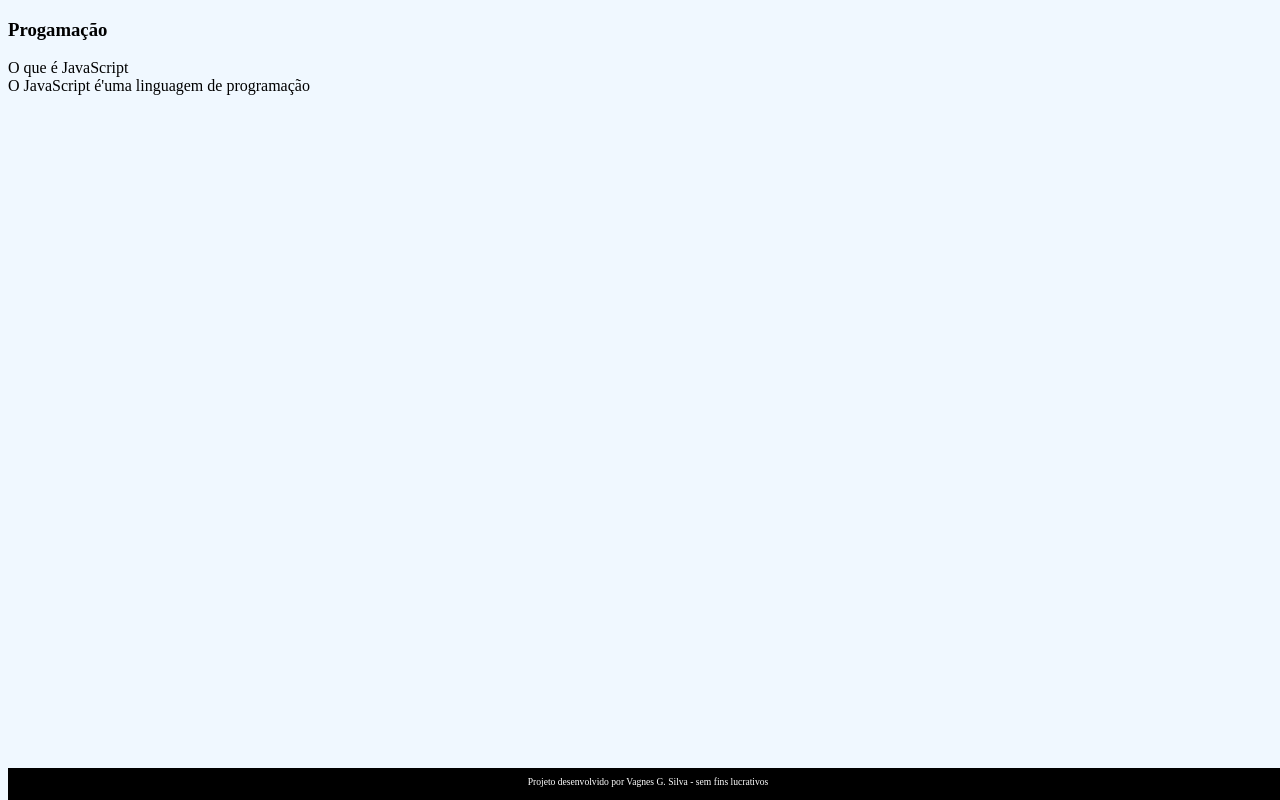
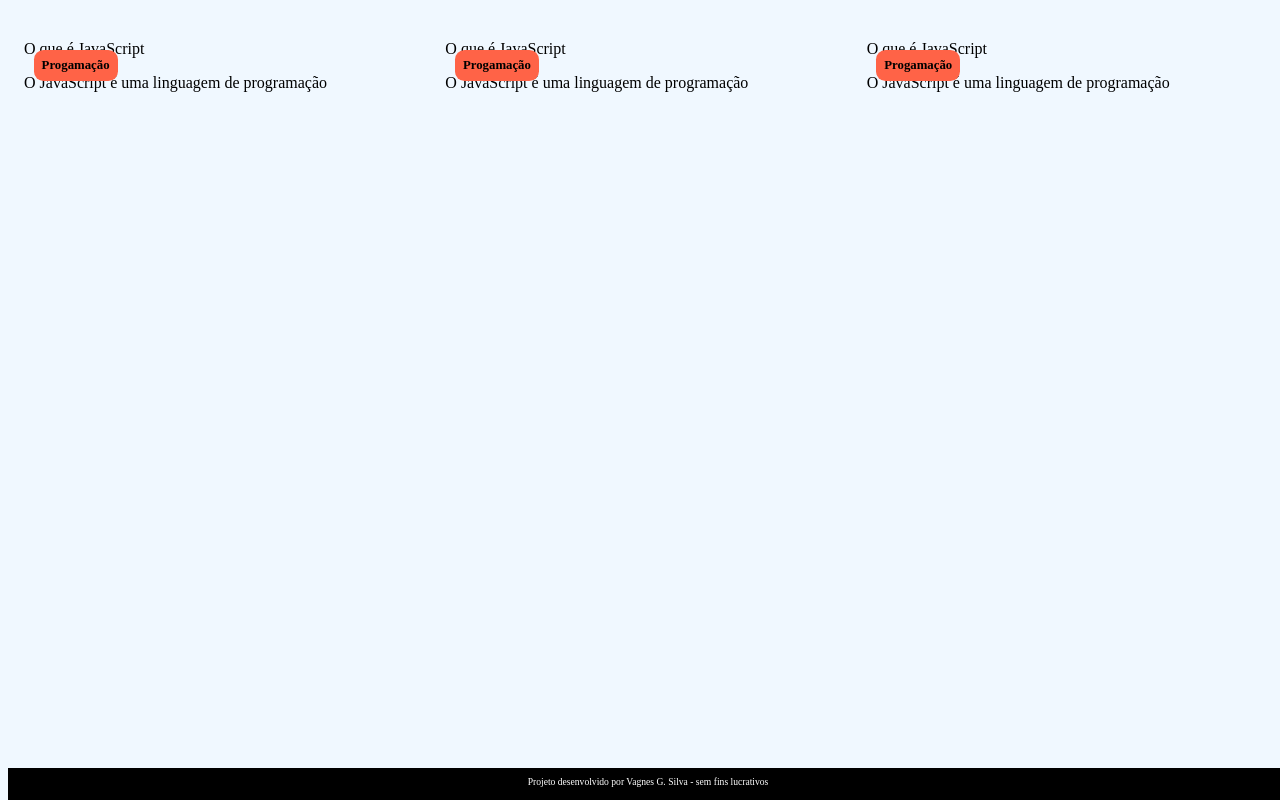
Before and after one commit to becuda16/flash-cards, a plain HTML site: page index.html in a window 1280 px wide. Drawn offline with Linux system fonts and the light colour scheme; a web font is replaced by a local one.

Commit message:
Add files via upload

```diff
--- a/index.html
+++ b/index.html
@@ -13,13 +13,41 @@
     <main>
         <section id="container">
             <article class = "cartao">
-                <div clas = "cartao_conteudo">
+                <div class = "cartao__conteudo">
                     <h3>Progamação</h3>
-                    <div class = "cartao_conteudo_pergunta">
-                        O que é JavaScript</div>
+                    <div class = "cartao__conteudo__pergunta">
+                       <p> O que é JavaScript</p>
+                    </div>
                 </div>
-                <div class = "cartao_conteudo_pergunta">
-                    O JavaScript é'uma linguagem de programação</div>
+                <div class = "cartao__conteudo__pergunta">
+                   <p> O JavaScript é uma linguagem de programação</p>
+                   </div>
+                </div>
+            </article>
+
+            <article class = "cartao">
+                <div class = "cartao__conteudo">
+                    <h3>Progamação</h3>
+                    <div class = "cartao__conteudo__pergunta">
+                       <p> O que é JavaScript</p>
+                    </div>
+                </div>
+                <div class = "cartao__conteudo__pergunta">
+                   <p> O JavaScript é uma linguagem de programação</p>
+                   </div>
+                </div>
+            </article>
+
+             <article class = "cartao">
+                <div class = "cartao__conteudo">
+                    <h3>Progamação</h3>
+                    <div class = "cartao__conteudo__pergunta">
+                       <p> O que é JavaScript</p>
+                    </div>
+                </div>
+                <div class = "cartao__conteudo__pergunta">
+                   <p> O JavaScript é uma linguagem de programação</p>
+                   </div>
                 </div>
             </article>
         </section>
--- a/style.css
+++ b/style.css
@@ -2,6 +2,31 @@ body {
     background-color:aliceblue;
     font-family: Bai Jamjuree;
 }
+
+
+#container{
+    display: flex;
+}
+
+.cartao{
+    margin: 1rem 1rem;
+    height: 20rem;
+    flex-grow: 1;
+    flex-basis: calc(33% - 6rem);
+}
+
+.cartao__conteudo h3{
+    background-color: tomato;
+    text-align: left;
+    padding: 0.5rem;
+    position: absolute;
+    margin: 0.6rem;
+    border-radius: 0.6rem;
+    font-size: 1vw;
+}
+
+
+
 
 footer{
     background-color:black;
```
